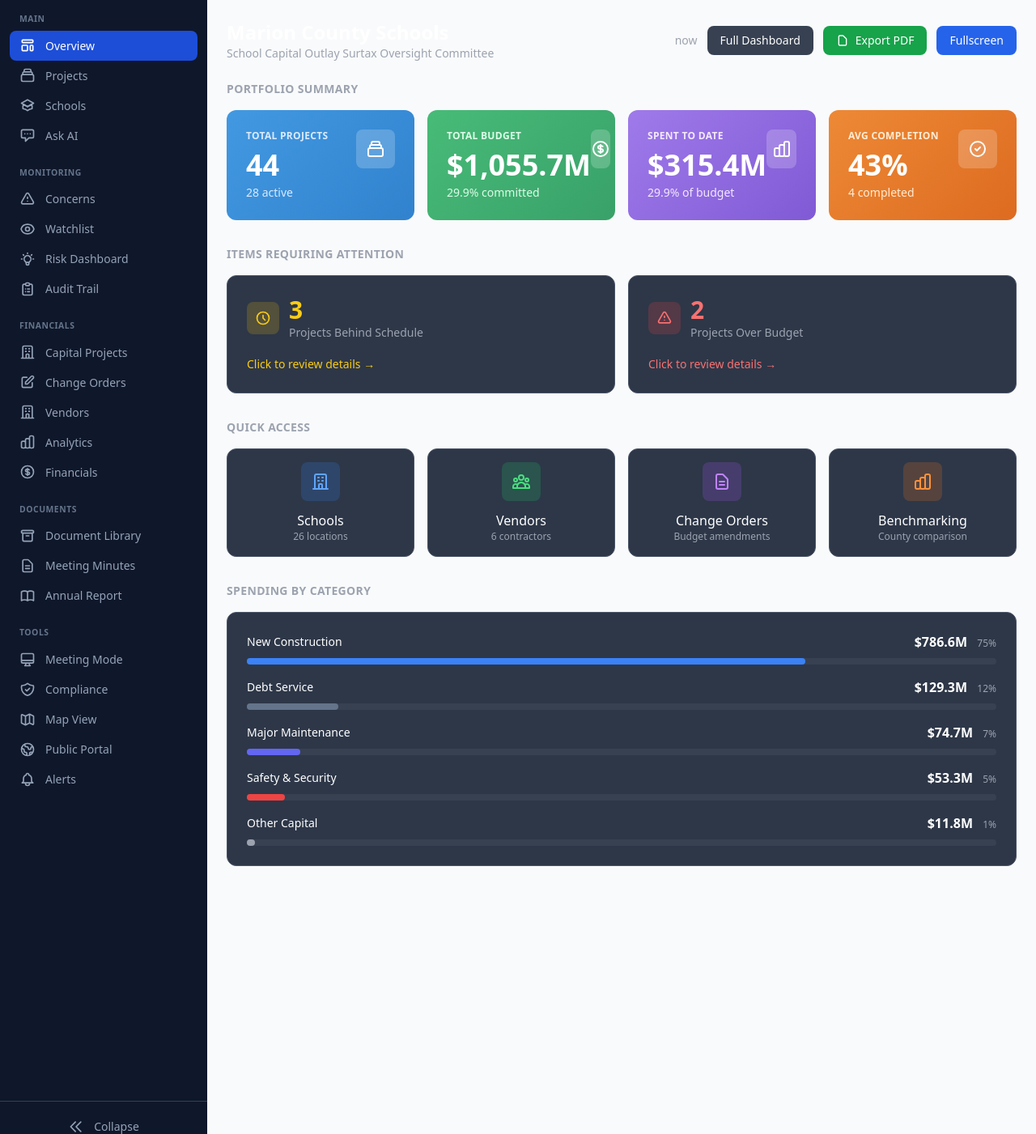
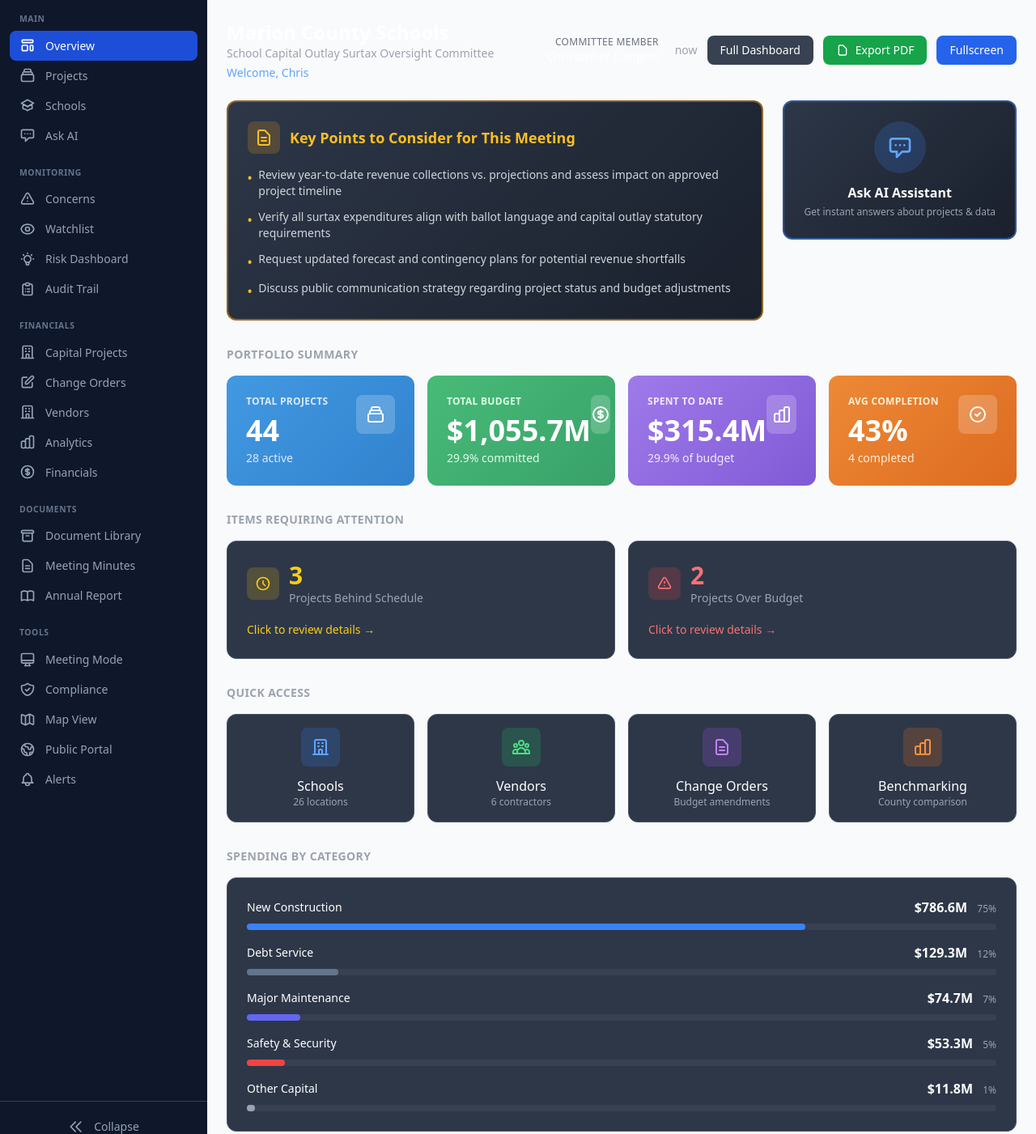
Before and after one commit to Texasdada13/surtax-oversight-dashboard, a Flask app: page / in a window 1280 px wide. Shown: the part 81-1482 px from the top of the page at 81% size. Run offline with Flask 3, Linux system fonts and the light colour scheme; data comes from the database, SQL or seed files in the repository; some libraries are stand-ins or nearby versions.

Commit message:
Add committee member info and meeting key points to executive dashboard
Phase 1 enhancements:
- Added committee member name (Christopher Luetgert) in header
- Added welcome message for Chris
- Created "Key Points to Consider for This Meeting" section
- Added prominent "Ask AI Assistant" button linking to chat feature
- Used amber/gold accent colors to make key points stand out

All changes are minimal and low-risk, keeping master branch clean.

Co-Authored-By: Claude Sonnet 4.5 <noreply@anthropic.com>

```diff
--- a/templates/surtax/executive_dashboard.html
+++ b/templates/surtax/executive_dashboard.html
@@ -18,8 +18,13 @@
         <div>
             <h1 class="text-2xl font-bold text-white">Marion County Schools</h1>
             <p class="text-gray-400 text-sm">School Capital Outlay Surtax Oversight Committee</p>
+            <p class="text-blue-400 text-sm mt-1">Welcome, Chris</p>
         </div>
         <div class="flex items-center gap-3">
+            <div class="text-right mr-2">
+                <p class="text-gray-500 text-xs uppercase tracking-wide">Committee Member</p>
+                <p class="text-white text-sm font-medium">Christopher Luetgert</p>
+            </div>
             <span class="text-gray-400 text-sm">{{ "now"|date_format }}</span>
             <a href="{{ url_for('overview') }}" class="px-4 py-2 bg-gray-700 hover:bg-gray-600 text-white rounded-lg text-sm transition-colors">
                 Full Dashboard
@@ -31,6 +36,54 @@
             <button onclick="toggleFullscreen()" class="px-4 py-2 bg-blue-600 hover:bg-blue-700 text-white rounded-lg text-sm transition-colors">
                 Fullscreen
             </button>
+        </div>
+    </div>
+</div>
+
+<!-- Key Points for This Meeting -->
+<div class="mb-8">
+    <div class="flex items-start justify-between gap-6">
+        <!-- Key Points Card -->
+        <div class="flex-1 rounded-xl p-6 border-2 border-amber-500/50" style="background: linear-gradient(135deg, #2d3748 0%, #1a202c 100%);">
+            <div class="flex items-center gap-3 mb-4">
+                <div class="w-10 h-10 bg-amber-500/20 rounded-lg flex items-center justify-center">
+                    <svg class="w-6 h-6 text-amber-400" fill="none" stroke="currentColor" viewBox="0 0 24 24">
+                        <path stroke-linecap="round" stroke-linejoin="round" stroke-width="2" d="M9 12h6m-6 4h6m2 5H7a2 2 0 01-2-2V5a2 2 0 012-2h5.586a1 1 0 01.707.293l5.414 5.414a1 1 0 01.293.707V19a2 2 0 01-2 2z"></path>
+                    </svg>
+                </div>
+                <h2 class="text-lg font-bold text-amber-400">Key Points to Consider for This Meeting</h2>
+            </div>
+            <ul class="space-y-3 text-sm text-gray-300">
+                <li class="flex items-start gap-2">
+                    <span class="text-amber-400 font-bold mt-1">•</span>
+                    <span>Review year-to-date revenue collections vs. projections and assess impact on approved project timeline</span>
+                </li>
+                <li class="flex items-start gap-2">
+                    <span class="text-amber-400 font-bold mt-1">•</span>
+                    <span>Verify all surtax expenditures align with ballot language and capital outlay statutory requirements</span>
+                </li>
+                <li class="flex items-start gap-2">
+                    <span class="text-amber-400 font-bold mt-1">•</span>
+                    <span>Request updated forecast and contingency plans for potential revenue shortfalls</span>
+                </li>
+                <li class="flex items-start gap-2">
+                    <span class="text-amber-400 font-bold mt-1">•</span>
+                    <span>Discuss public communication strategy regarding project status and budget adjustments</span>
+                </li>
+            </ul>
+        </div>
+
+        <!-- Ask AI Assistant Button -->
+        <div class="flex-shrink-0">
+            <a href="{{ url_for('ask') }}" class="flex flex-col items-center justify-center p-6 rounded-xl border-2 border-blue-500/50 hover:border-blue-400 transition-all group" style="background: linear-gradient(135deg, #2d3748 0%, #1a202c 100%); min-width: 180px; height: 100%;">
+                <div class="w-16 h-16 bg-blue-500/20 rounded-full flex items-center justify-center mb-3 group-hover:bg-blue-500/30 transition-colors">
+                    <svg class="w-8 h-8 text-blue-400" fill="none" stroke="currentColor" viewBox="0 0 24 24">
+                        <path stroke-linecap="round" stroke-linejoin="round" stroke-width="2" d="M8 10h.01M12 10h.01M16 10h.01M9 16H5a2 2 0 01-2-2V6a2 2 0 012-2h14a2 2 0 012 2v8a2 2 0 01-2 2h-5l-5 5v-5z"></path>
+                    </svg>
+                </div>
+                <p class="text-white font-semibold text-center mb-1">Ask AI Assistant</p>
+                <p class="text-gray-400 text-xs text-center">Get instant answers about projects & data</p>
+            </a>
         </div>
     </div>
 </div>
```
